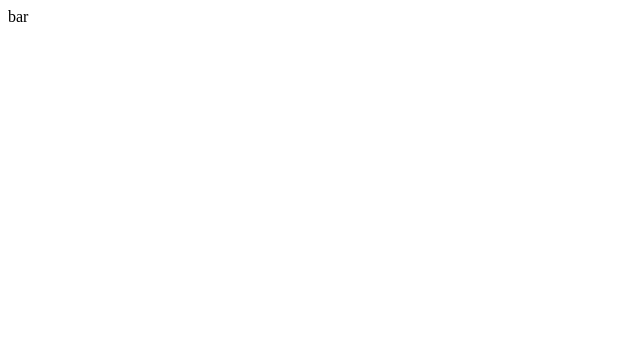
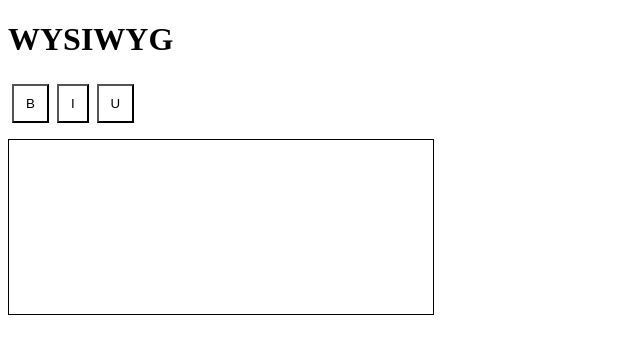
Before and after one commit to kapilkatkar/WYSIWYG, a React (Vite) app: page / in a window 1280 px wide. Shown: the top 354 px of the page, without its empty margins (0-640 px from the left). Built offline with nearby package versions, Linux system fonts and the light colour scheme.

Commit message:
editOptionBar

```diff
--- a/src/Features/1.EditOptions.jsx
+++ b/src/Features/1.EditOptions.jsx
@@ -1,4 +1,62 @@
+import { useState } from "react";
+import ButtonComponet from "../Components/molecules/1.button.component";
+
 const EditOptionBarComponent = () => {
-  return <div>bar</div>;
+  const [isBold, setIsBold] = useState(false);
+  const [isItalic, setIsItalic] = useState(false);
+  const [isUnderline, setIsUnderline] = useState(false);
+
+  const onBoldClick = () => {
+    setIsBold(!isBold);
+  };
+  const onItalicClick = () => {
+    setIsItalic(!isItalic);
+  };
+  const onUnderlineClick = () => {
+    setIsUnderline(!isUnderline);
+  };
+
+  return (
+    <div>
+      <h1>WYSIWYG</h1>
+      <ButtonComponet
+        label={"B"}
+        color={"black"}
+        background={"white"}
+        mtop={4}
+        mleft={4}
+        onClickFun={onBoldClick}
+      ></ButtonComponet>
+      <ButtonComponet
+        label={"I"}
+        color={"black"}
+        background={"white"}
+        mtop={4}
+        mleft={4}
+        onClickFun={onItalicClick}
+      ></ButtonComponet>
+      <ButtonComponet
+        label={"U"}
+        color={"black"}
+        background={"white"}
+        mtop={4}
+        mleft={4}
+        onClickFun={onUnderlineClick}
+      ></ButtonComponet>
+      <div
+        style={{
+          width: 400,
+          border: "1px solid black",
+          padding: 12,
+          marginTop: 12,
+          minHeight: 150,
+          fontWeight: isBold ? "bold" : "normal",
+          fontStyle: isItalic ? "italic" : "inherit",
+          textDecoration: isUnderline ? "underline" : "none",
+        }}
+        contentEditable={true}
+      ></div>
+    </div>
+  );
 };
 export default EditOptionBarComponent;
--- a/src/components/molecules/1.button.component.jsx
+++ b/src/components/molecules/1.button.component.jsx
@@ -28,8 +28,8 @@ const ButtonComponet = ({
 ButtonComponet.defaultProps = {
   color: "white",
   background: "black",
-  top: 12,
+  top: 10,
   left: 12,
-  label: "submit",
+  label: " ",
 };
 export default ButtonComponet;
```
